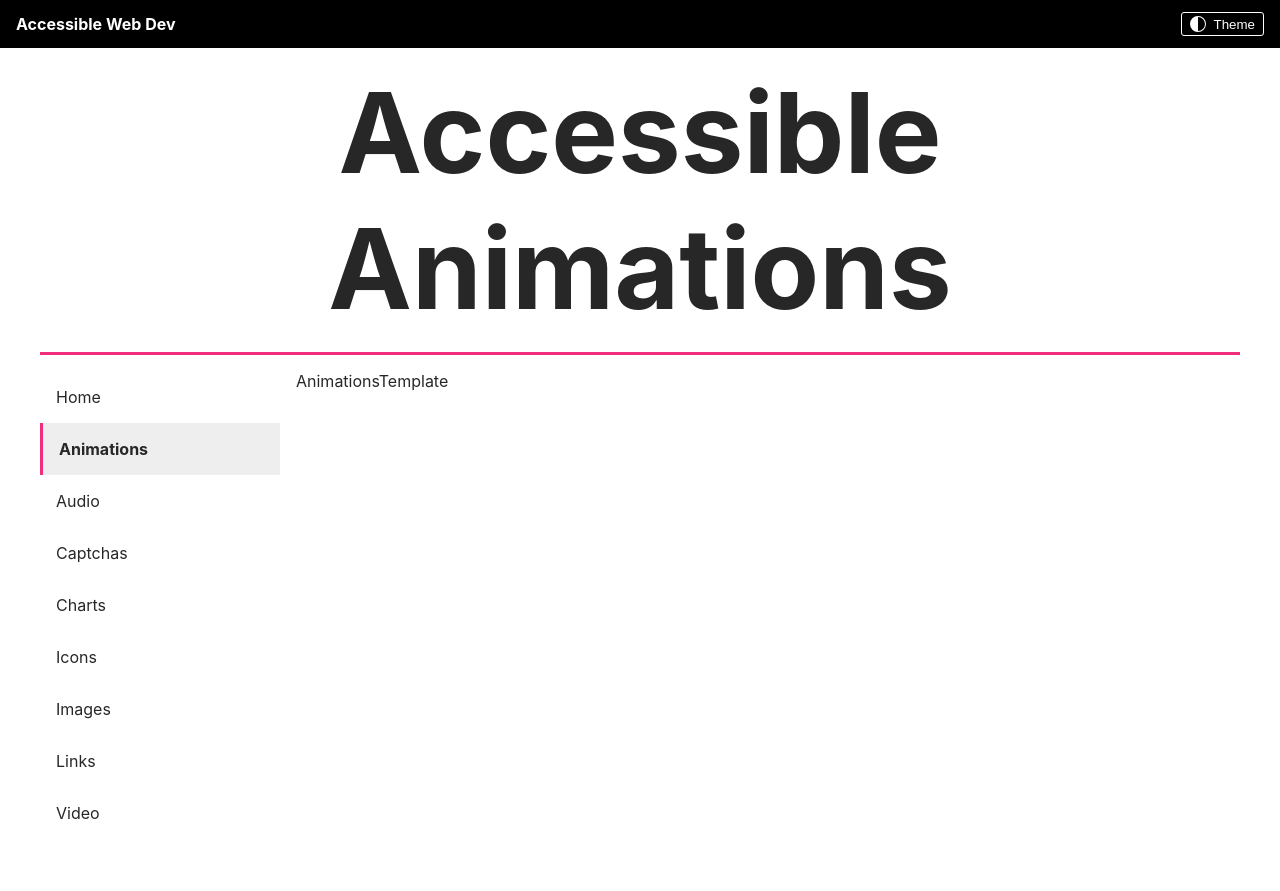
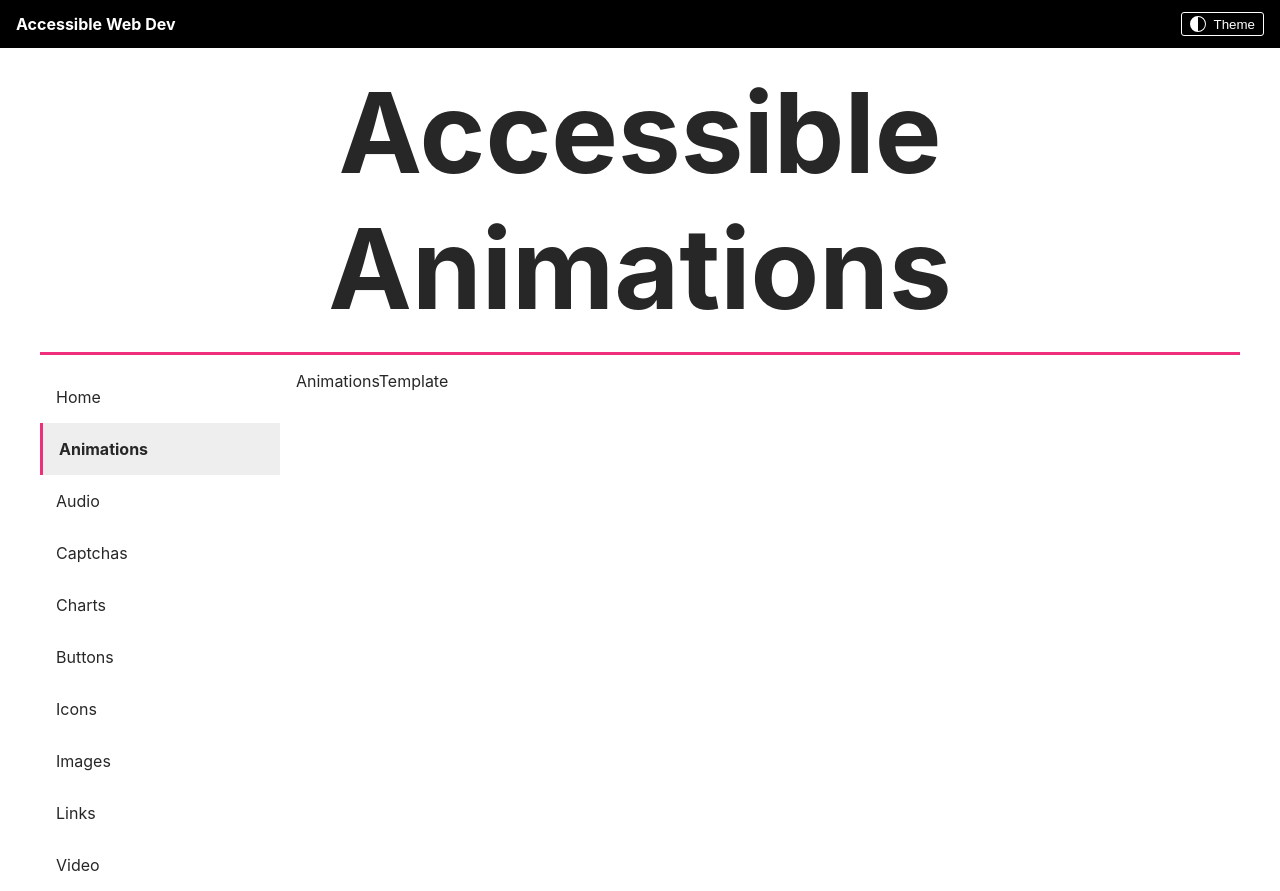
Before and after one commit to wizard0918/AcessibleWebDev, a Next.js app: page /animations in a window 1280 px wide. Before the commit the page ends 839 px from the top, so only its background shows below. Built offline with nearby package versions, Linux system fonts and the light colour scheme.

Commit message:
Update pages.ts

```diff
--- a/data/pages.ts
+++ b/data/pages.ts
@@ -22,6 +22,7 @@ export const pages: IPage[] = [
 		href: "/charts",
 		content: "charts",
 	},
+	{ name: "Buttons", href: "/buttons", content: "buttons" },
 	{ name: "Icons", href: "/icons", content: "icons" },
 	{ name: "Images", href: "/images", content: "images" },
 	{ name: "Links", href: "/links", content: "links" },
```
